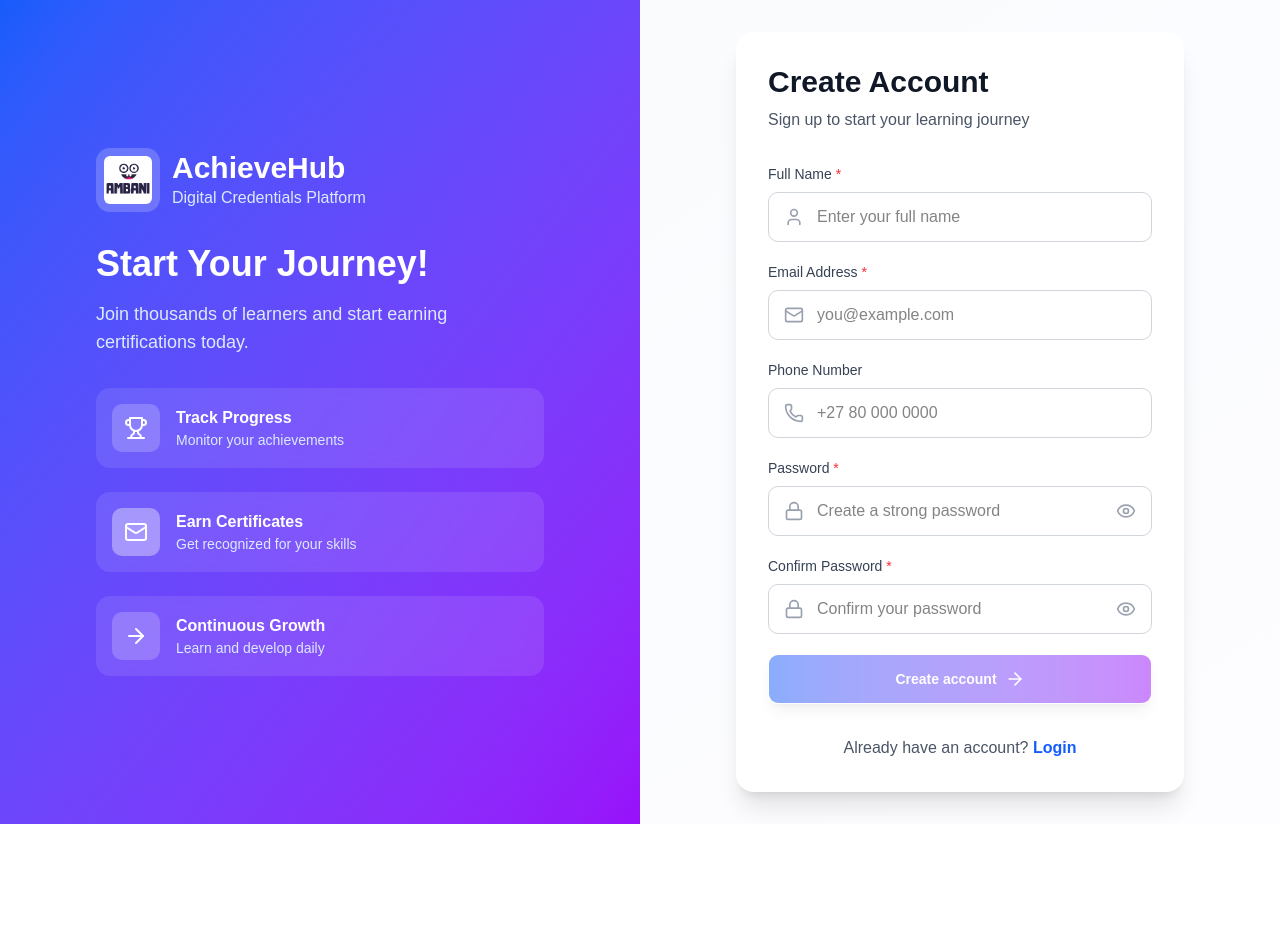
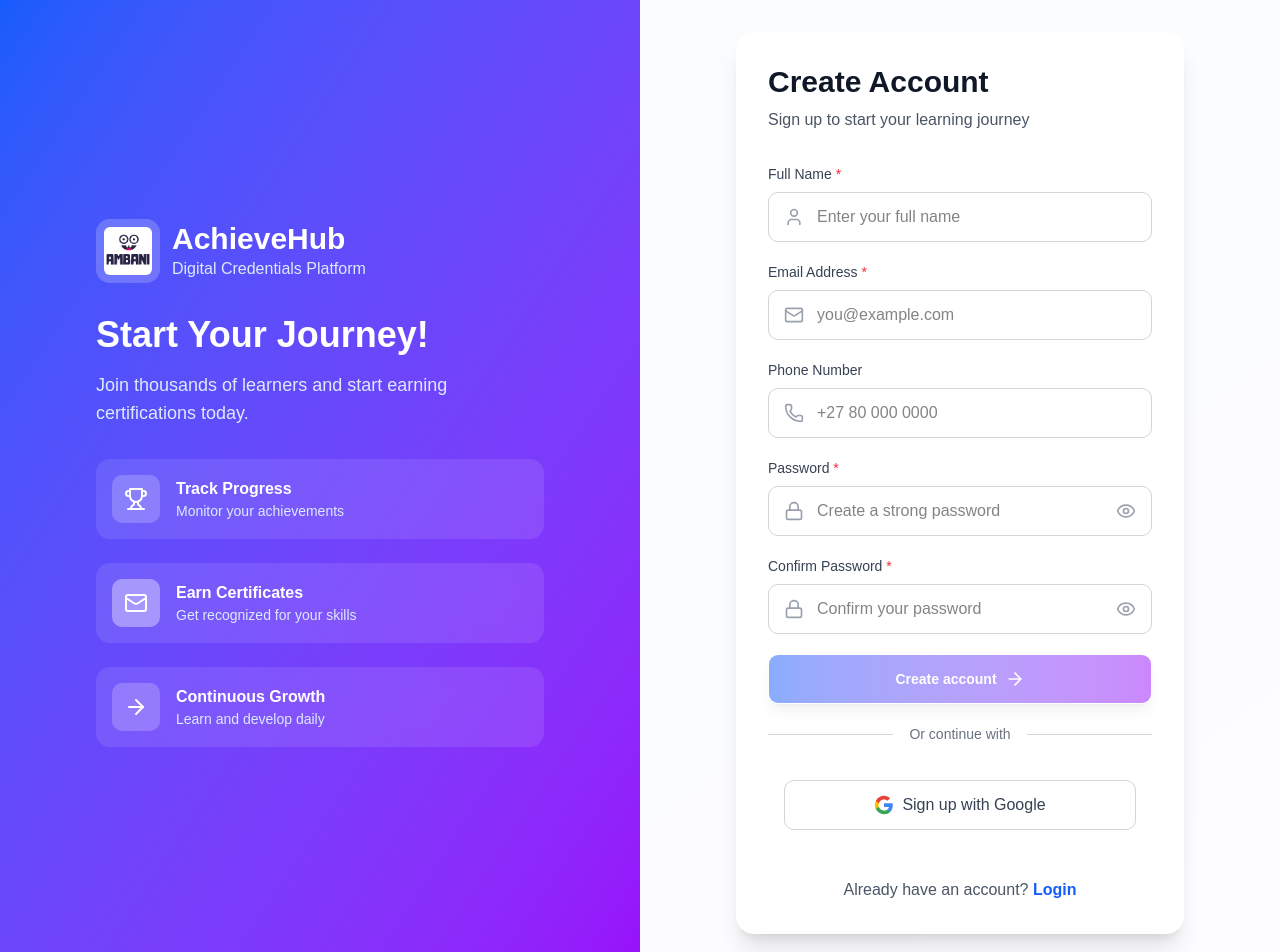
Before and after one commit to Ruthy2170/Certificate-dashboard, a React (Vite) app: page /signup in a window 1280 px wide. Shown: the top 952 px of the page. Before the commit the page ends 824 px from the top, so only its background shows below. Built offline with nearby package versions, Linux system fonts and the light colour scheme; no server answers.

Commit message:
feat: add Google sign-up option and improve button labels in SignUpPage

```diff
--- a/src/app/pages/LoginPage.tsx
+++ b/src/app/pages/LoginPage.tsx
@@ -317,7 +317,7 @@
                                             d="M12 5.38c1.62 0 3.06.56 4.21 1.64l3.15-3.15C17.45 2.09 14.97 1 12 1 7.7 1 3.99 3.47 2.18 7.07l3.66 2.84c.87-2.6 3.3-4.53 6.16-4.53z"
                                         />
                                     </svg>
-                                    Google
+                                    Sign in with Google
                                 </button>
                             </div>
                         </form>
--- a/src/app/pages/SignUpPage.tsx
+++ b/src/app/pages/SignUpPage.tsx
@@ -68,6 +68,12 @@
         } finally {
             setLoading(false);
         }
+    };
+
+    const handleGoogleSignUp = () => {
+        //In a real app, this would redirect to Google OAuth
+        // Example: window.location.href = `https://accounts.google.com/o/oauth2/v2/auth?client_id=YOUR_CLIENT_ID&redirect_uri=${encodeURIComponent(window.location.origin)}/auth/google/callback&response_type=code&scope=profile%20email`;
+        window.open("https://accounts.google.com/signin", "_blank");
     };
 
     return (
@@ -373,6 +379,46 @@
                                     </>
                                 )}
                             </Button>
+                            {/* Divider */}
+                            <div className="relative">
+                                <div className="absolute inset-0 flex items-center">
+                                    <div className="w-full border-t border-gray-300"></div>
+                                </div>
+                                <div className="relative flex justify-center text-sm">
+                                    <span className="bg-white px-4 text-gray-500">
+                                        Or continue with
+                                    </span>
+                                </div>
+                            </div>
+
+                            {/* Social Login Buttons */}
+                            <div className=" w-full p-4">
+                                <button
+                                    type="button"
+                                    onClick={handleGoogleSignUp}
+                                    className="flex items-center justify-center  w-full gap-2 rounded-lg border border-gray-300 px-4 py-3 font-medium text-gray-700 transition-all hover:bg-gray-50"
+                                >
+                                    <svg className="size-5" viewBox="0 0 24 24">
+                                        <path
+                                            fill="#4285F4"
+                                            d="M22.56 12.25c0-.78-.07-1.53-.2-2.25H12v4.26h5.92c-.26 1.37-1.04 2.53-2.21 3.31v2.77h3.57c2.08-1.92 3.28-4.74 3.28-8.09z"
+                                        />
+                                        <path
+                                            fill="#34A853"
+                                            d="M12 23c2.97 0 5.46-.98 7.28-2.66l-3.57-2.77c-.98.66-2.23 1.06-3.71 1.06-2.86 0-5.29-1.93-6.16-4.53H2.18v2.84C3.99 20.53 7.7 23 12 23z"
+                                        />
+                                        <path
+                                            fill="#FBBC05"
+                                            d="M5.84 14.09c-.22-.66-.35-1.36-.35-2.09s.13-1.43.35-2.09V7.07H2.18C1.43 8.55 1 10.22 1 12s.43 3.45 1.18 4.93l2.85-2.22.81-.62z"
+                                        />
+                                        <path
+                                            fill="#EA4335"
+                                            d="M12 5.38c1.62 0 3.06.56 4.21 1.64l3.15-3.15C17.45 2.09 14.97 1 12 1 7.7 1 3.99 3.47 2.18 7.07l3.66 2.84c.87-2.6 3.3-4.53 6.16-4.53z"
+                                        />
+                                    </svg>
+                                    Sign up with Google
+                                </button>
+                            </div>
                         </form>
 
                         <div className="mt-8 text-center">
```
